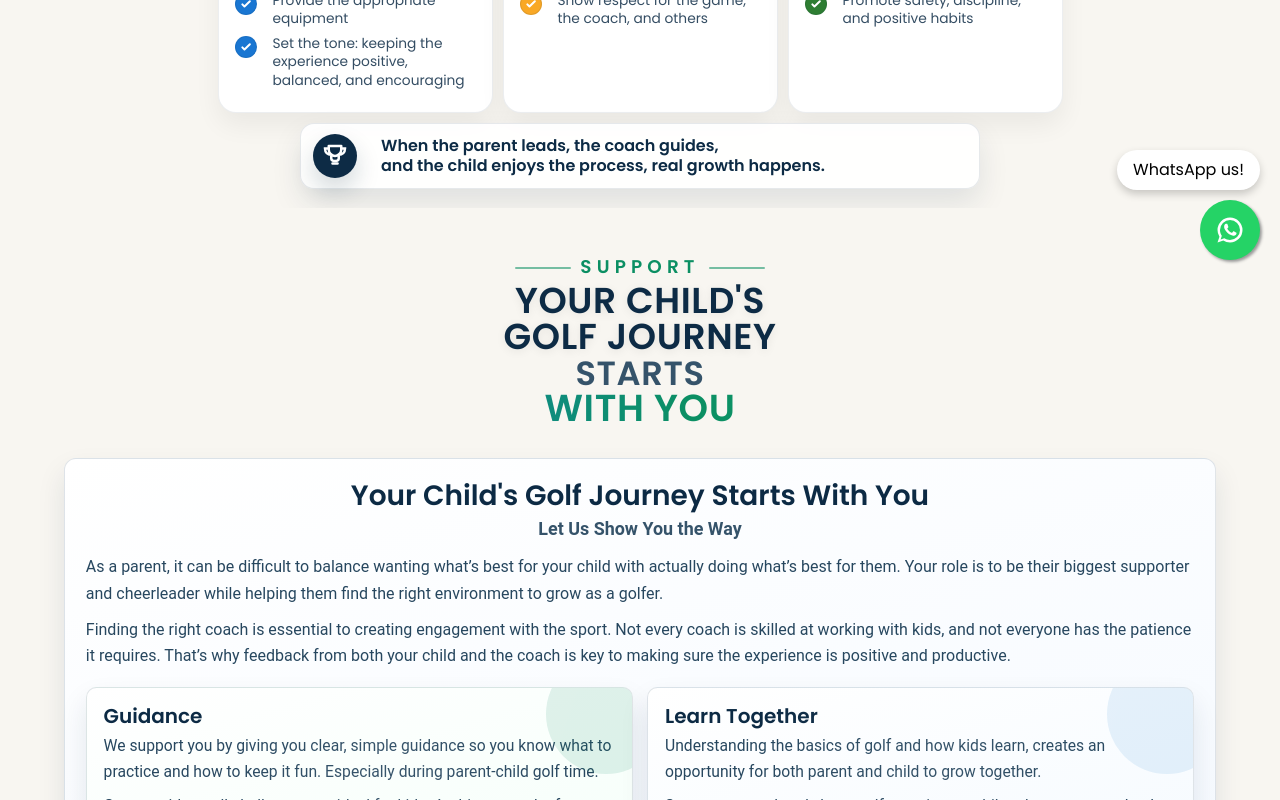
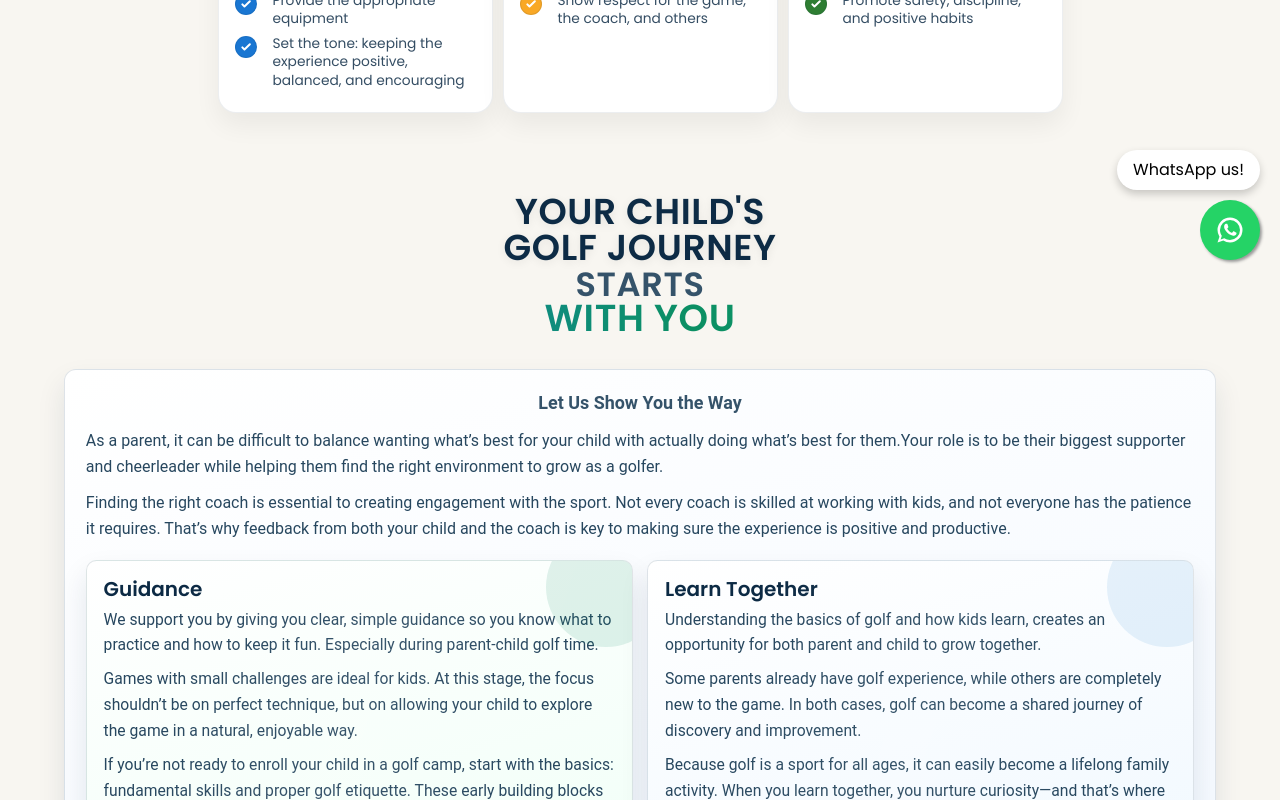
Before and after one commit to iaguilera92/GolfInColors, a React (Vite) app: page /parents in a window 1280 px wide. Shown: the part 520-1320 px from the top of the page. Built offline with nearby package versions, Linux system fonts and the light colour scheme.

Commit message:
ultimos ajustes

```diff
--- a/public/version.json
+++ b/public/version.json
@@ -1,3 +1,3 @@
 {
-    "version": "1.2.4"
+    "version": "1.2.5"
 }
--- a/src/components/Parents.jsx
+++ b/src/components/Parents.jsx
@@ -65,30 +65,6 @@ export default function Parents() {
                 textShadow: "none",
               }}
             >
-              <Box
-                component="span"
-                sx={{
-                  display: "inline-flex",
-                  alignItems: "center",
-                  justifyContent: "center",
-                  gap: 1.2,
-                  color: "#0b8f63",
-                  fontSize: { xs: "0.96rem", sm: "1.08rem", md: "1.15rem" },
-                  fontWeight: 950,
-                  letterSpacing: "0.28em",
-                  textTransform: "uppercase",
-                  mb: { xs: 0.6, sm: 0.8 },
-                  "&::before, &::after": {
-                    content: '""',
-                    height: "2px",
-                    width: { xs: 34, sm: 44, md: 56 },
-                    borderRadius: 2,
-                    background: "rgba(11,143,99,0.55)",
-                  },
-                }}
-              >
-                SUPPORT
-              </Box>
               <Box
                 component="span"
                 sx={{
@@ -164,20 +140,6 @@ export default function Parents() {
             >
               <Typography
                 sx={{
-                  color: "#0c2a44",
-                  fontFamily: "'Poppins', sans-serif",
-                  fontWeight: 900,
-                  fontSize: { xs: "1.35rem", sm: "1.75rem" },
-                  lineHeight: 1.15,
-                  textAlign: "center",
-                  mb: 0.6,
-                }}
-              >
-                Your Child's Golf Journey Starts With You
-              </Typography>
-
-              <Typography
-                sx={{
                   color: "#35536a",
                   fontWeight: 700,
                   fontSize: { xs: "1rem", sm: "1.12rem" },
@@ -190,7 +152,10 @@ export default function Parents() {
               </Typography>
 
               <Typography sx={{ color: "#27475f", fontSize: { xs: "0.95rem", sm: "1rem" }, lineHeight: 1.65, mb: 1.2 }}>
-                As a parent, it can be difficult to balance wanting what’s best for your child with actually doing what’s best for them. Your role is to be their biggest supporter and cheerleader while helping them find the right environment to grow as a golfer.
+                As a parent, it can be difficult to balance wanting what’s best for your child with actually doing what’s best for them.
+                <Box component="span" sx={{ display: { xs: "block", sm: "inline" } }}>
+                  Your role is to be their biggest supporter and cheerleader while helping them find the right environment to grow as a golfer.
+                </Box>
               </Typography>
               <Typography sx={{ color: "#27475f", fontSize: { xs: "0.95rem", sm: "1rem" }, lineHeight: 1.65 }}>
                 Finding the right coach is essential to creating engagement with the sport. Not every coach is skilled at working with kids, and not everyone has the patience it requires. That’s why feedback from both your child and the coach is key to making sure the experience is positive and productive.
@@ -430,6 +395,7 @@ export default function Parents() {
           whileInView={{ opacity: 1, x: 0 }}
           transition={{ duration: 0.75, ease: "easeOut" }}
           viewport={{ once: true, amount: 0.2 }}
+          style={{ display: "none" }}
         >
           <Box
             sx={{
--- a/src/components/TeamSection.css
+++ b/src/components/TeamSection.css
@@ -15,7 +15,7 @@
   border: none;
   box-shadow: none;
   overflow: hidden;
-  min-height: 640px;
+  min-height: 600px;
 
   /* Full-bleed inside a maxWidth Container */
   width: 100vw;
--- a/src/components/TeamSection.jsx
+++ b/src/components/TeamSection.jsx
@@ -121,35 +121,6 @@ export default function TeamSection() {
           />
         </div>
 
-        <div className="ts-footer">
-          <div className="ts-footerBadge" aria-hidden="true">
-            <svg viewBox="0 0 24 24" className="ts-trophySvg">
-              <path
-                d="M7 4h10v3c0 3-2.7 5-5 5s-5-2-5-5V4z"
-                fill="none"
-                stroke="currentColor"
-                strokeWidth="2"
-                strokeLinejoin="round"
-              />
-              <path d="M9 12v2c0 1 1 2 3 2s3-1 3-2v-2" fill="none" stroke="currentColor" strokeWidth="2" />
-              <path d="M10 18h4" stroke="currentColor" strokeWidth="2" strokeLinecap="round" />
-              <path d="M6 6H4c0 3 2 5 5 5" fill="none" stroke="currentColor" strokeWidth="2" strokeLinecap="round" />
-              <path d="M18 6h2c0 3-2 5-5 5" fill="none" stroke="currentColor" strokeWidth="2" strokeLinecap="round" />
-            </svg>
-        </div>
-          <p className="ts-footerText">
-            <span className="ts-footerDesktop">
-              When the parent leads, the coach guides,
-              <br />
-              and the child enjoys the process, real growth happens.
-            </span>
-          <span className="ts-footerMobile">
-            <span className="ts-footerLine">When the parent leads, the coach guides,</span>
-            <br />
-            <span className="ts-footerLine">the child enjoys the process, real growth happens.</span>
-          </span>
-        </p>
-      </div>
       </motion.div>
     </section>
   );
```
